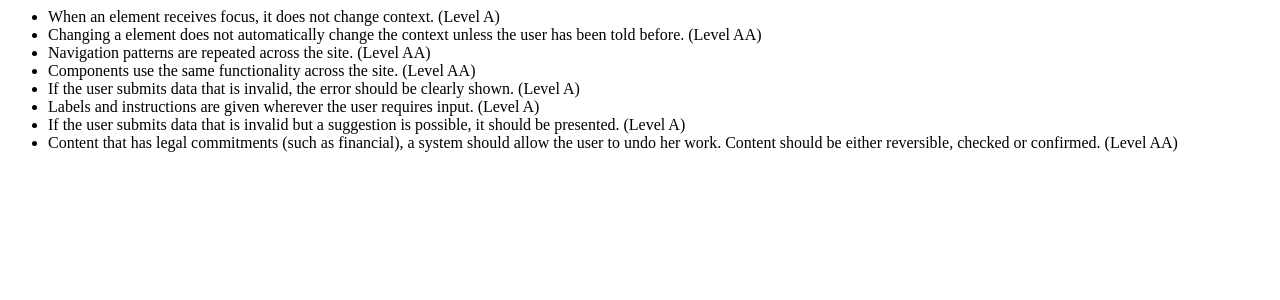
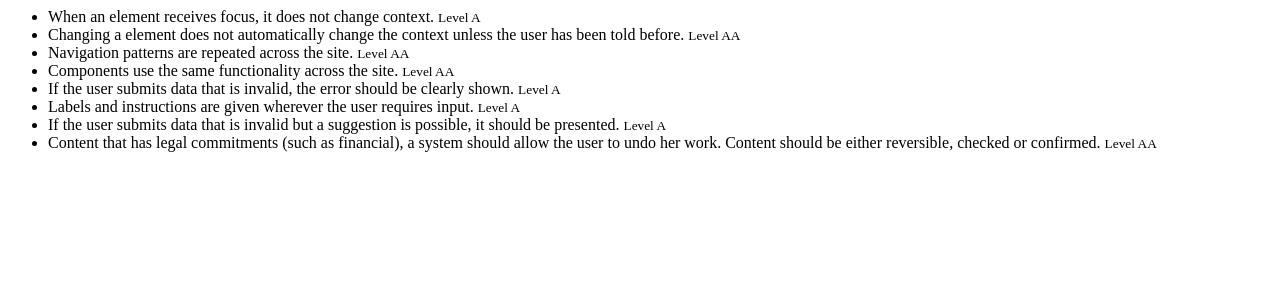
Before and after one commit to golincode/pattern, a PHP site: page /app/views/chapters/accessibility/predictable.php in a window 1280 px wide. Shown: the top 300 px of the page. Run offline with PHP 8.4, Linux system fonts and the light colour scheme; some libraries are stand-ins or nearby versions.

Commit message:
Levels now in cute boxes

```diff
--- a/fuel/app/views/chapters/accessibility/adaptable.php
+++ b/fuel/app/views/chapters/accessibility/adaptable.php
@@ -1,4 +1,4 @@
                 <ul>
-                	<li>Information about structure or relationship should be made available through text only and should not rely on a view. Make full use of Lists, Tables and Navigation to let the user know what’s happening. (Level A)</li>
-                	<li>Use a meaningful sequence to a page, so that content flows from top to bottom. (Level A)</li>
+                	<li>Information about structure or relationship should be made available through text only and should not rely on a view. Make full use of Lists, Tables and Navigation to let the user know what’s happening. <small class="level">Level A</small></li>
+                	<li>Use a meaningful sequence to a page, so that content flows from top to bottom. <small class="level">Level A</small></li>
                 </ul>
--- a/fuel/app/views/chapters/accessibility/distinguishable.php
+++ b/fuel/app/views/chapters/accessibility/distinguishable.php
@@ -1,5 +1,5 @@
                 <ul>
-                	<li>Colour should not be used as the only way of indication of information. (Level A) <em>Note that colour can be used on top of other techniques.</em></li>
-                	<li>The contrast of text must be at least 4.5:1, except for large text (3:1), decoration and logotypes. (Level AA)</li>
-                	<li>Text should be able to be scaled by 200% using the browser features only without the website breaking. (Level AA)</li>
+                	<li>Colour should not be used as the only way of indication of information. <small class="level">Level A</small> <em>Note that colour can be used on top of other techniques.</em></li>
+                	<li>The contrast of text must be at least 4.5:1, except for large text (3:1), decoration and logotypes. <small class="level">Level AA</small></li>
+                	<li>Text should be able to be scaled by 200% using the browser features only without the website breaking. <small class="level">Level AA</small></li>
                 </ul>
--- a/fuel/app/views/chapters/accessibility/enough-time.php
+++ b/fuel/app/views/chapters/accessibility/enough-time.php
@@ -1,5 +1,5 @@
                 <ul>
-                	<li>If a time limit is placed on a page, the user must be able to turn it off, adjust it or extend it; unless it is real-time, becomes invalid (such as an auction) or is longer than 20 hours. (Level A)</li>
-                	<li>Any content that moves, blinks or scrolls automatically should either have an option to pause, stop or hide it. (Level A)</li>
-                	<li>No content should flash more than three times in one second. (Level A)</li>
+                	<li>If a time limit is placed on a page, the user must be able to turn it off, adjust it or extend it; unless it is real-time, becomes invalid (such as an auction) or is longer than 20 hours. <small class="level">Level A</small></li>
+                	<li>Any content that moves, blinks or scrolls automatically should either have an option to pause, stop or hide it. <small class="level">Level A</small></li>
+                	<li>No content should flash more than three times in one second. <small class="level">Level A</small></li>
                 </ul>
--- a/fuel/app/views/chapters/accessibility/keyboard-accessible.php
+++ b/fuel/app/views/chapters/accessibility/keyboard-accessible.php
@@ -1,4 +1,4 @@
                 <ul>
-                	<li>All functions on the site can be used without requiring specific keyboard inputs, such as timed intervals. (Level A)</li>
-                	<li>There are no “keyboard traps” where as user cannot escape an input box. (Level A)</li>
+                	<li>All functions on the site can be used without requiring specific keyboard inputs, such as timed intervals. <small class="level">Level A</small></li>
+                	<li>There are no “keyboard traps” where as user cannot escape an input box. <small class="level">Level A</small></li>
                 </ul>
--- a/fuel/app/views/chapters/accessibility/predictable.php
+++ b/fuel/app/views/chapters/accessibility/predictable.php
@@ -1,10 +1,10 @@
                 <ul>
-                	<li>When an element receives focus, it does not change context. (Level A)</li>
-                	<li>Changing a element does not automatically change the context unless the user has been told before. (Level AA)</li>
-                	<li>Navigation patterns are repeated across the site. (Level AA)</li>
-                	<li>Components use the same functionality across the site. (Level AA)</li>
-                	<li>If the user submits data that is invalid, the error should be clearly shown. (Level A)</li>
-                	<li>Labels and instructions are given wherever the user requires input. (Level A)</li>
-                	<li>If the user submits data that is invalid but a suggestion is possible, it should be presented. (Level A)</li>
-                	<li>Content that has legal commitments (such as financial), a system should allow the user to undo her work. Content should be either reversible, checked or confirmed. (Level AA)</li>
+                	<li>When an element receives focus, it does not change context. <small class="level">Level A</small></li>
+                	<li>Changing a element does not automatically change the context unless the user has been told before. <small class="level">Level AA</small></li>
+                	<li>Navigation patterns are repeated across the site. <small class="level">Level AA</small></li>
+                	<li>Components use the same functionality across the site. <small class="level">Level AA</small></li>
+                	<li>If the user submits data that is invalid, the error should be clearly shown. <small class="level">Level A</small></li>
+                	<li>Labels and instructions are given wherever the user requires input. <small class="level">Level A</small></li>
+                	<li>If the user submits data that is invalid but a suggestion is possible, it should be presented. <small class="level">Level A</small></li>
+                	<li>Content that has legal commitments (such as financial), a system should allow the user to undo her work. Content should be either reversible, checked or confirmed. <small class="level">Level AA</small></li>
                 </ul>
--- a/fuel/app/views/chapters/accessibility/readable.php
+++ b/fuel/app/views/chapters/accessibility/readable.php
@@ -1,4 +1,4 @@
                 <ul>
-                	<li>Every page should include data about the language used, such as English. (Level A)</li>
-                	<li>Wherever another language is used inside the page’s language, that data should be included. (Level AA)</li>
+                	<li>Every page should include data about the language used, such as English. <small class="level">Level A</small></li>
+                	<li>Wherever another language is used inside the page’s language, that data should be included. <small class="level">Level AA</small></li>
                 </ul>
--- a/fuel/app/views/chapters/accessibility/text-alternatives.php
+++ b/fuel/app/views/chapters/accessibility/text-alternatives.php
@@ -1,3 +1,3 @@
                 <ul>
-                	<li>Any text-content not written as text (such as in an image) should have a suitable text alternative. If content is for cosmetic’s sake, it should not be presented to users using assistive technology. (Level A)</li>
+                	<li>Any text-content not written as text (such as in an image) should have a suitable text alternative. If content is for cosmetic’s sake, it should not be presented to users using assistive technology. <small class="level">Level A</small></li>
                 </ul>
--- a/fuel/app/views/chapters/accessibility/time-based-media.php
+++ b/fuel/app/views/chapters/accessibility/time-based-media.php
@@ -1,4 +1,4 @@
                 <ul>
-                	<li>The option for a non-media based version of the media should be available. The application will allow the use of text to be made available with a video. (Level A)</li>
-                	<li>If content is live, such as a live stream, captions should be available to the user. (Level AA)</li>
+                	<li>The option for a non-media based version of the media should be available. The application will allow the use of text to be made available with a video. <small class="level">Level A</small></li>
+                	<li>If content is live, such as a live stream, captions should be available to the user. <small class="level">Level AA</small></li>
                 </ul>
```
Also changed, not shown: fuel/app/views/chapters/accessibility/navigable.php (+7 -7 lines), public/css/main.css (+6 -1 lines).
